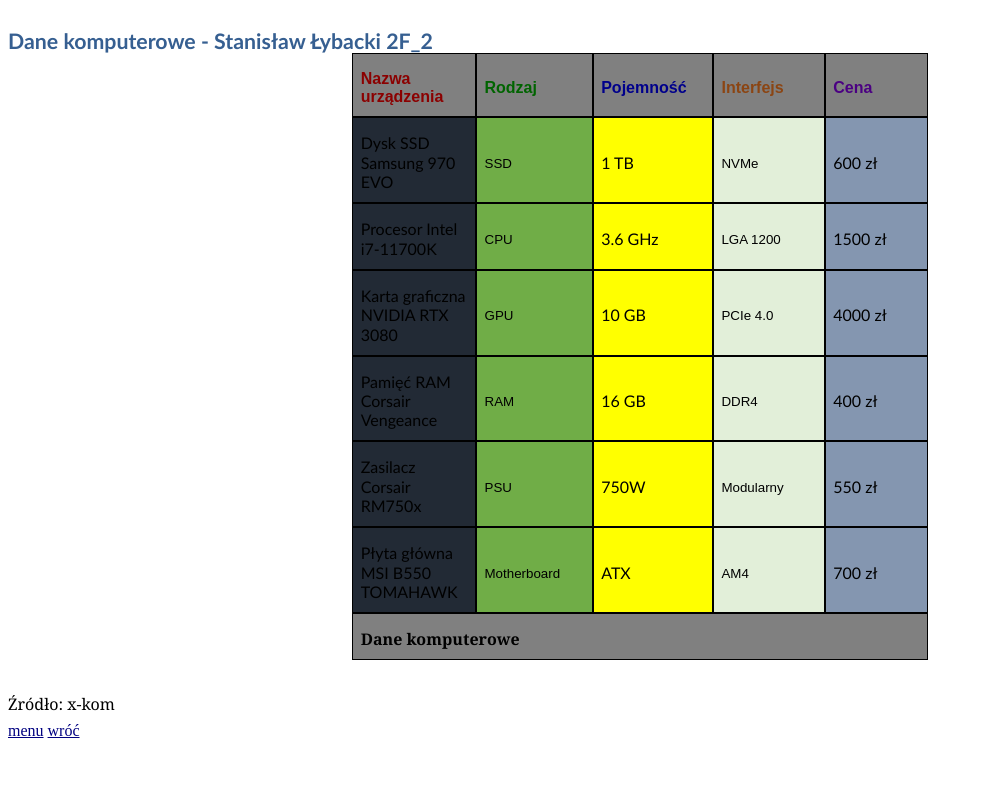
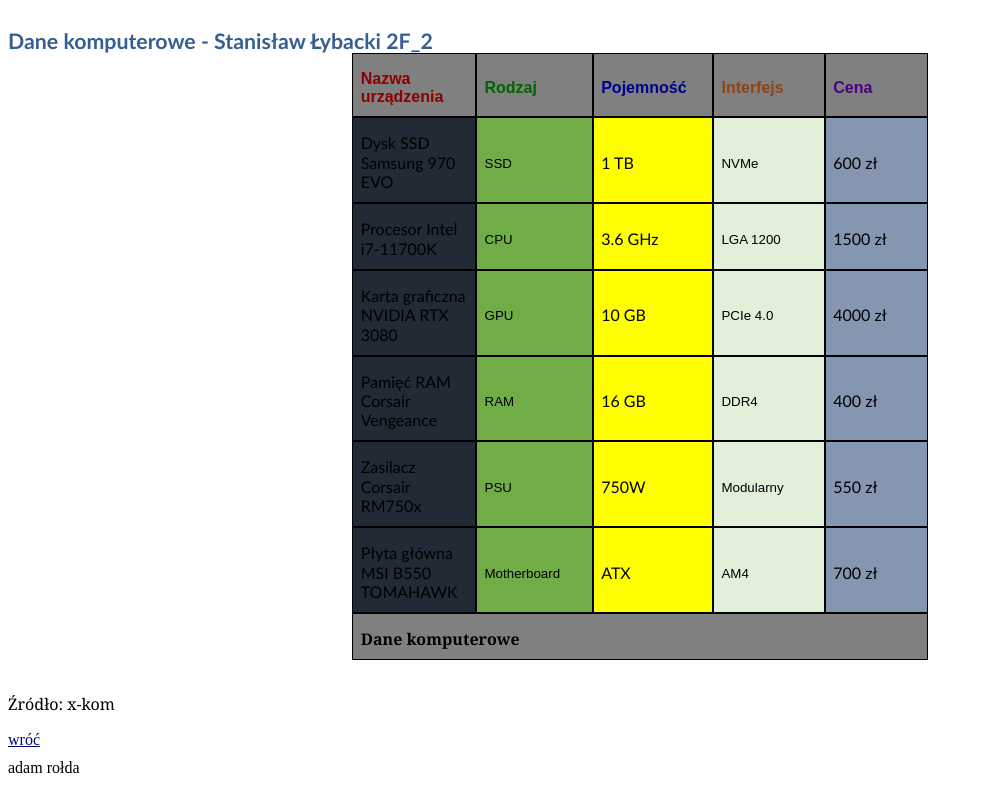
Before and after one commit to niczyjapodoga/witrynyiaplikacje, a plain HTML site: page tabela.html in a window 1280 px wide. Shown: the whole page, without its empty margins (0-983 px from the left). Drawn offline with Linux system fonts and the light colour scheme.

Commit message:
Update tabela.html

```diff
--- a/tabela.html
+++ b/tabela.html
@@ -160,8 +160,7 @@ komputerowe - Stanisław Łybacki 2F_2</b></font></font></font></p>
 <p style="line-height: 115%; margin-bottom: 0.08in"><font face="Cambria, serif"><br/>
 Źródło:
 x-kom</font></p>
-	    <a href="menu_Łybacki.html" class="link">menu</a>
-	<A HREF="index.html"> wróć </A>
-
+	<p><A HREF="index.html"> wróć </A></p>
+	adam rołda
 </body>
 </html>
```
